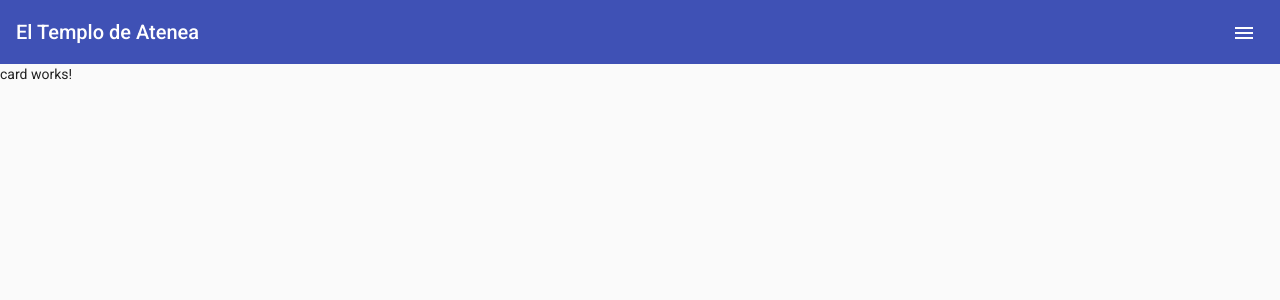
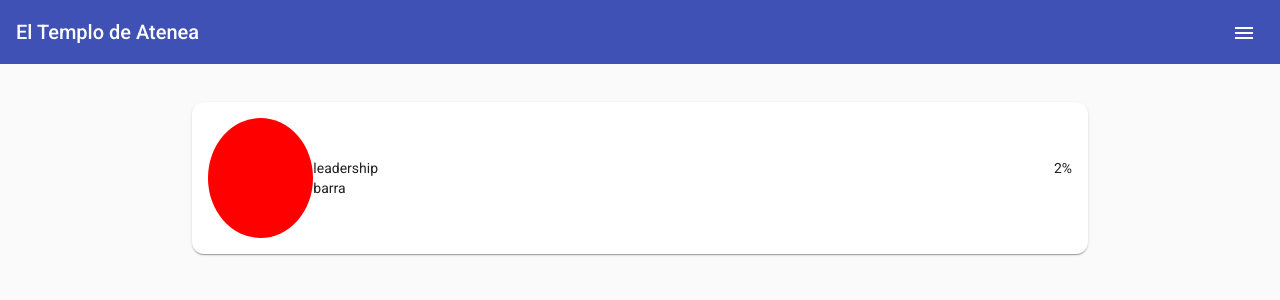
Before and after one commit to alexisgnzalez/timay-app, an Angular app: page /cards-page in a window 1280 px wide. Shown: the top 300 px of the page. Built offline with nearby package versions, Linux system fonts and the light colour scheme.

Commit message:
stilos de card

```diff
--- a/src/app/cards/cards.component.html
+++ b/src/app/cards/cards.component.html
@@ -1 +1,14 @@
-<p>card works!</p>
+<div class="layout-container">
+	<div class="wrapper-cards">
+		<mat-card class="profile-card">
+			<div class="rounded"></div>
+			<div class="wrapper-info">
+				<div class="info">
+					<div>leadership</div>
+					<div>2%</div>
+				</div>
+				<div class="progress">barra</div>
+			</div>
+		</mat-card>
+	</div>
+</div>
--- a/src/app/cards/cards.component.scss
+++ b/src/app/cards/cards.component.scss
@@ -0,0 +1,35 @@
+.layout-container {
+	margin: 3% 15%;
+
+	.wrapper-cards {
+		display: flex;
+		flex-wrap: wrap;
+
+		.profile-card {
+			display: flex;
+			background: white;
+			border-radius: 12px;
+			width: 100%;
+
+			.rounded {
+				background: red;
+			    border-radius: 50%;
+			    width: 120px;
+			    height: 120px;
+			}
+
+			.wrapper-info {
+				display: flex;
+				flex-direction: column;
+				justify-content: center;
+				width: 100%;
+			}
+
+			.info {
+				display: flex;
+				justify-content: space-between;
+			}
+		}
+	}
+
+}
```
